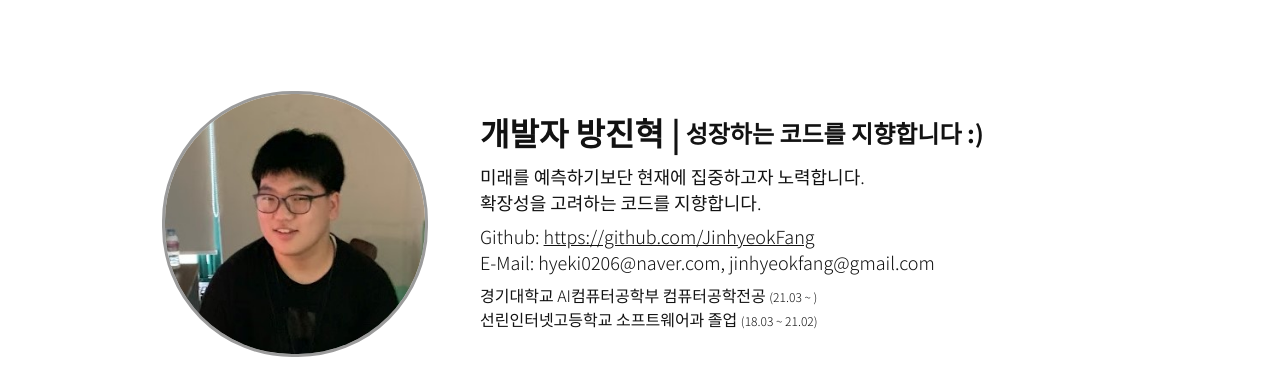
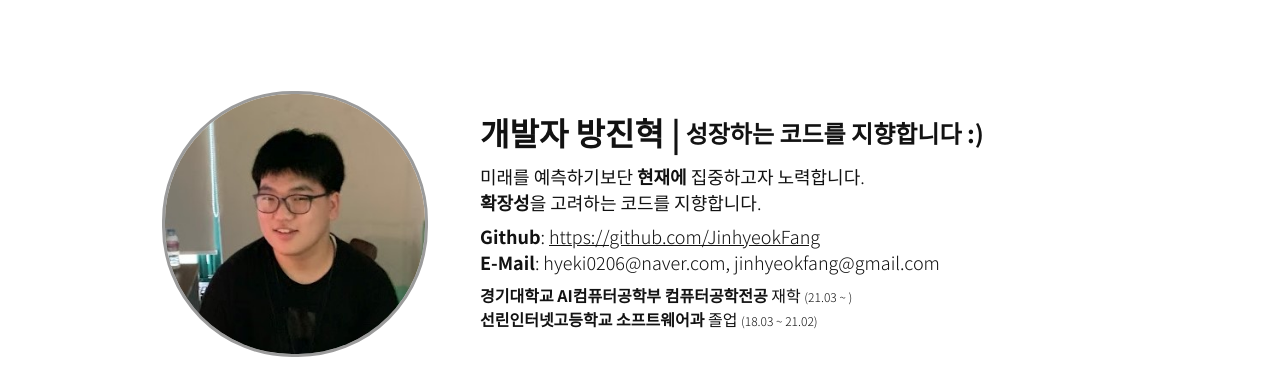
Before and after one commit to JinhyeokFang/Profile, a Next.js app: page / in a window 1280 px wide. Shown: the top 381 px of the page. Built offline with nearby package versions, Linux system fonts and the light colour scheme.

Commit message:
update style

```diff
--- a/src/components/profile.tsx
+++ b/src/components/profile.tsx
@@ -13,17 +13,17 @@ export const Profile = () => {
                     <div>
                         <h1 className={styles.name}><span>개발자 방진혁 | </span><span className={styles.catchword}>성장하는 코드를 지향합니다 :)</span></h1>
                         <p className={styles.description}>
-                            미래를 예측하기보단 현재에 집중하고자 노력합니다. <br/>
-                            확장성을 고려하는 코드를 지향합니다.
+                            미래를 예측하기보단 <b>현재에</b> 집중하고자 노력합니다. <br/>
+                            <b>확장성</b>을 고려하는 코드를 지향합니다.
                         </p>
                     </div>
                     <div>
-                        <p className={styles.link}>Github: <a href='https://github.com/JinhyeokFang'>https://github.com/JinhyeokFang</a></p>
-                        <p className={styles.link}>E-Mail: hyeki0206@naver.com, jinhyeokfang@gmail.com</p>
+                        <p className={styles.link}><b>Github</b>: <a href='https://github.com/JinhyeokFang'>https://github.com/JinhyeokFang</a></p>
+                        <p className={styles.link}><b>E-Mail</b>: hyeki0206@naver.com, jinhyeokfang@gmail.com</p>
                     </div>
                     <div>
-                        <p className={styles.school}>경기대학교 AI컴퓨터공학부 컴퓨터공학전공 <span className={styles.studyPeriod}>(21.03 ~ )</span></p>
-                        <p className={styles.school}>선린인터넷고등학교 소프트웨어과 졸업 <span className={styles.studyPeriod}>(18.03 ~ 21.02)</span></p>
+                        <p className={styles.school}><b>경기대학교 AI컴퓨터공학부 컴퓨터공학전공</b> 재학 <span className={styles.studyPeriod}>(21.03 ~ )</span></p>
+                        <p className={styles.school}><b>선린인터넷고등학교 소프트웨어과</b> 졸업 <span className={styles.studyPeriod}>(18.03 ~ 21.02)</span></p>
                     </div>
                 </div>
             </div>
```
